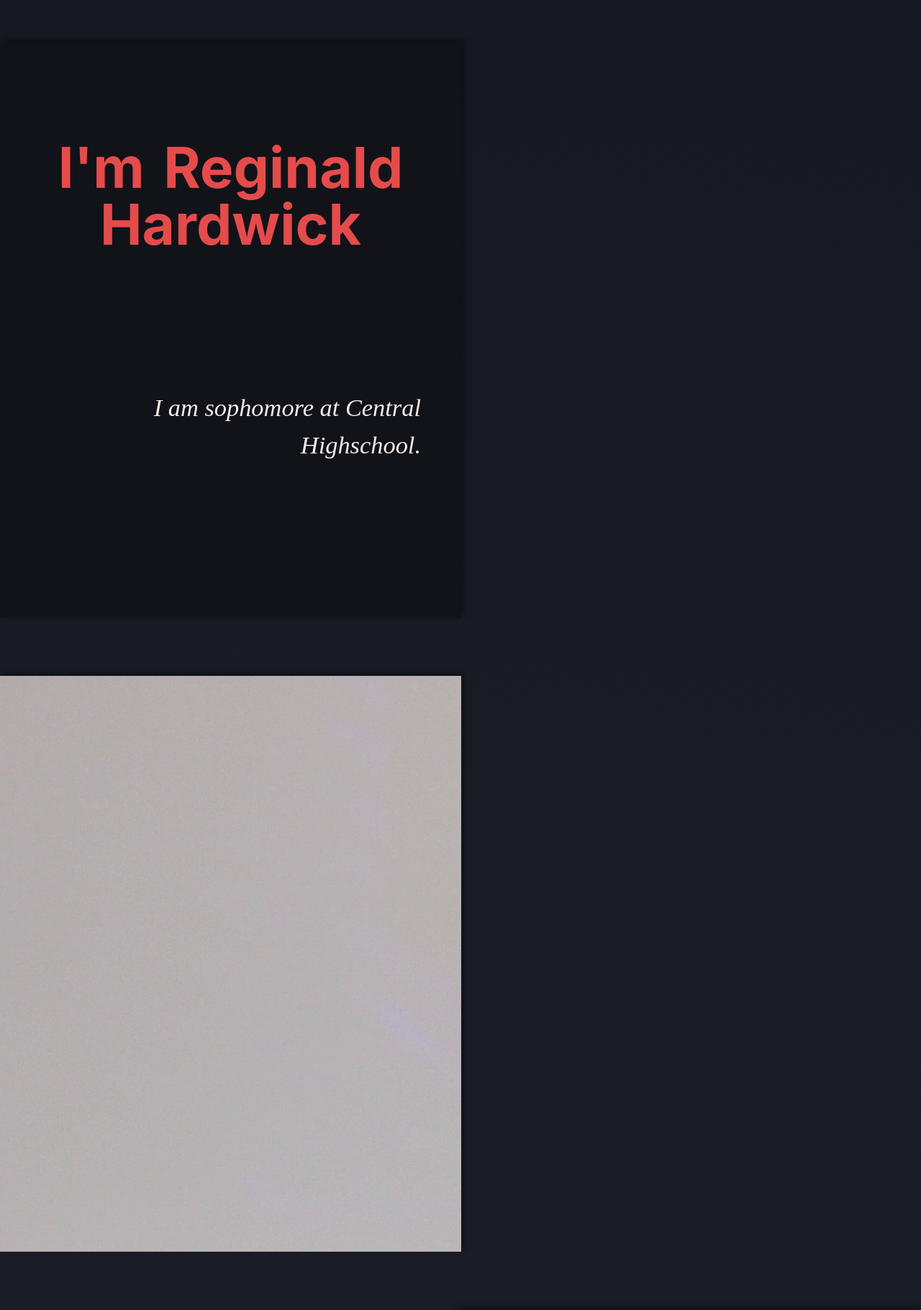
After one commit to BashirHilaly/Gaiden, a Flask app: page /about in a window 1280 px wide; the page is wider, and only the part inside the window is pictured. The commit adds this page. Shown: the part 2763-4583 px from the top of that part at 72% size. Run offline with Flask 2, Linux system fonts and the light colour scheme; some libraries are stand-ins or nearby versions.

Commit message:
Started about page

```diff
--- /dev/null
+++ b/website/templates/about.html
@@ -0,0 +1,251 @@
+{% extends "base.html" %}{% block title %}About{% endblock %}
+
+
+{% block header %}
+<nav class="navbar navbar-expand-lg navbar-dark" style="font-family: Georgia; font-size: 50px; background-color: #E54B4B;">
+    <a class="navbar-brand" href="#">
+        <img src="/docs/4.0/assets/brand/bootstrap-solid.svg" width="30" height="30" alt="">
+      </a>
+    <button class="navbar-toggler" type="button" data-toggle="collapse" data-target="#navbarNavAltMarkup" aria-controls="navbarNavAltMarkup" aria-expanded="false" aria-label="Toggle navigation">
+      <span class="navbar-toggler-icon"></span>
+    </button>
+    <div class="collapse navbar-collapse" id="navbarNavAltMarkup">
+      <div class="navbar-nav">
+        <li class="nav-item">
+            <a class="nav-link active" href="/about">About<span class="sr-only">(current)</span></a>
+        </li>
+        <li class="nav-item">
+            <a class="nav-link" href="/concepts">Concepts</a>
+        </li>
+        <li class="nav-item">
+          <a class="nav-link" href="/timeline">History</a>
+        </li>
+        <li class="nav-item">
+            <a class="nav-link" href="/intro">Intro</a>
+        </li>
+        <li class="nav-item">
+            <a class="nav-link" href="/forums">Forums</a>
+        </li>
+        <li class="nav-item">
+            <a class="nav-link" href="/figures">Figures</a>
+        </li>
+        {% if user.is_authenticated %}
+        <li class="nav-item">
+          <a class="nav-link" href="/logout">Logout</a>
+        </li>
+        {% else %}
+        <li class="nav-item">
+          <a class="nav-link" href="/login">Login</a>
+        </li>
+        <li class="nav-item">
+          <a class="nav-link" href="/sign-up">Sign Up</a>
+        </li>
+        {% endif %}
+      </div>
+    </div>
+</nav>
+{% endblock %}
+
+
+
+{% block content %}
+
+
+<style>
+
+    figure {
+		background: rgba(17,19,25,1) 100%;
+		width: calc( 50% + 1px);
+		height: 100vh;
+		margin: 0 auto 10vh 0;
+		position: sticky;
+		top: 0;
+		overflow: hidden;
+		box-shadow: 4px -4px 8px rgba(0,0,0,.4);
+			}
+
+	figure:nth-of-type(2n)::after {
+		right: 45%;
+		left: 5vmin;
+	}
+	section {
+		background: rgba(17,19,25,1) 100%;;
+		width: calc(50% + 1px);
+		height: 100vh;
+		margin: 0 0 10vh auto;
+		position: sticky;
+		top: 0;
+		overflow: hidden;
+		padding: 5vmin;
+		box-shadow: -4px -4px 8px rgba(0,0,0,.4);
+		}
+	figure:nth-of-type(1),
+	section:nth-of-type(1) {
+		margin: 0 0 10vh 0;
+		width: 50%;
+			}
+	figure:nth-of-type(2n) {
+		margin: 0 0 10vh auto;
+		box-shadow: -4px -4px 8px rgba(0,0,0,.4);
+			}
+	section:nth-of-type(2n) {
+		margin: 0 auto 10vh 0;
+		box-shadow: 4px -4px 8px rgba(0,0,0,.4);
+		}
+	figure:last-of-type,
+	section:last-of-type {
+		margin-bottom: 0;
+	}
+	section::before {
+		background: inherit;
+		z-index: 1;
+		content: '';
+		position: absolute;
+		top: 50%;
+		left:0;
+		width: 7vmin;
+		height: 7vmin;
+		transform: translate(calc(-50% + 1px), -50%) rotate(-45deg);
+		clip-path: polygon(-15% -15%, 110% 0%, 0% 110%);
+		box-shadow: -4px -2px 8px rgba(0,0,0,.4);
+		border-radius: 1.5vmin 0 0 0;
+	}
+	section:nth-of-type(2n)::before {
+		left:auto;
+		right: 0;
+		transform: translate(calc(50% - 1px), -50%) rotate(-45deg) scale(-1);
+	}
+
+	section:nth-of-type(2n):after {
+		right: 5vmin;
+		left: 45%;
+	}
+	figure img {
+		min-width: 100%;
+		min-height: 100%;
+		object-fit: cover;
+		object-position: center;
+	}
+	section > div {
+		display: flex;
+		flex-direction: column;
+		align-items: center;
+		height: 100%;
+		padding: 1rem;
+	}
+	h1{
+        color: #E54B4B;
+        margin: 15% 0 auto;
+		font-size: calc(5vmin + 3vmax);
+		text-align: center;
+		font-weight: 700;
+		line-height: 1;
+		word-spacing: .5rem;
+    }
+	h2 {
+		margin: 15% 0 auto;
+        color: #E54B4B;
+		font-size: calc(5vmin + 3vmax);
+		text-align: center;
+		font-weight: 700;
+		line-height: 1;
+		word-spacing: .5rem;
+	}
+	p {
+		text-align: right;
+        color: #F7EBE8;
+		width: 100%;
+		font-family: "Cormorant", serif;
+		font-weight: 400;
+		font-style: italic;
+		font-size: calc(1.5vmin + 1.75vmax);
+		margin-bottom: 30%;
+	}
+	.link {
+		color: transparent;
+		-webkit-text-stroke: 2px #212121;
+		text-decoration: none;
+        font-weight: 900;
+        letter-spacing: 2px;
+	}
+	link:hover, a:focus {
+		-webkit-text-stroke: 1px #999;
+	}
+</style>
+
+
+<article>
+	<figure>
+		<img src='https://images.unsplash.com/photo-1505664194779-8beaceb93744?ixid=MXwxMjA3fDB8MHxwaG90by1wYWdlfHx8fGVufDB8fHw%3D&ixlib=rb-1.2.1&auto=format&fit=crop&w=1350&q=80' alt />
+	</figure>
+	<section>
+			<div>
+				<h1>About Us</h1>
+				<p>Who are we? Why Philosophy? What are we trying to achive?</p>
+			</div>
+	</section>
+
+	<figure>
+		<img src='https://images.unsplash.com/photo-1479142506502-19b3a3b7ff33?ixlib=rb-1.2.1&ixid=MXwxMjA3fDB8MHxwaG90by1wYWdlfHx8fGVufDB8fHw%3D&auto=format&fit=crop&w=1350&q=80' alt />
+	</figure>
+	<section>
+		<div>
+			<h2>I'm Reginald Hardwick</h2>
+			<p>I am sophomore at Central Highschool.</p>
+		</div>
+	</section>
+
+	<figure>
+		<img src='Photos/IMG_2690.JPG'/>
+	</figure>
+	<section>
+		<div>
+			<h2>I'm Bashir Hilaly</h2>
+			<p>#impoCSSible inside EsCSS. A Spanish #CSS blog where the borders & limits of #CSS disappear.</p>
+		</div>
+	</section>
+
+	<figure>
+		<img src='https://images.unsplash.com/photo-1505663912202-ac22d4cb3707?ixlib=rb-1.2.1&ixid=MXwxMjA3fDB8MHxwaG90by1wYWdlfHx8fGVufDB8fHw%3D&auto=format&fit=crop&w=1350&q=80' alt />
+	</figure>
+	<section>
+		<div>
+			<h2>#impoCSSible is nothing</h2>
+			<p>You don´t need Javascript or #CSS processors either for almost 100% of what you want to do.</p>
+		</div>
+	</section>
+
+	<figure>
+		<img src='https://unsplash.it/450/800?image=870' alt />
+	</figure>
+	<section>
+		<div>
+			<h2>Idea from E.Bouças´s <a href='https://codepen.io/eduardoboucas/full/qdaOWv/'>pen</a></h2>
+			<p>Without jQuery or Javascript, nor fixed position (bye IOs problems)</p>
+		</div>
+	</section>
+
+	<figure>
+		<img src='https://unsplash.it/450/800?image=743' alt />
+	</figure>
+	<section>
+		<div>
+			<h2>Images from unsplash.it</h2>
+			<p>Because it´s the best for demos. Thanks, guys!</p>
+		</div>
+	</section>
+
+	<figure>
+		<img src='https://unsplash.it/450/800?image=452' alt />
+	</figure>
+	<section>
+		<div>
+			<h2>show the PEN.<br/>
+				<a href='https://escss.blogspot.com/2017/08/scroll-half-by-half-pure-css.html'>link the POST</a></h2>
+			<p>Por una web con mucho estilo, para argonautas con buen gusto.</p>
+		</div>
+	</section>
+
+</article>
+
+{% endblock %}
--- a/website/templates/explore.html
+++ b/website/templates/explore.html
@@ -26,7 +26,7 @@
             <a class="nav-link" href="/forums">Forums</a>
         </li>
         <li class="nav-item">
-            <a class="nav-link" href="/">About</a>
+            <a class="nav-link" href="/about">About</a>
         </li>
         {% if user.is_authenticated %}
         <li class="nav-item">
--- a/website/templates/figure.html
+++ b/website/templates/figure.html
@@ -26,7 +26,7 @@
             <a class="nav-link" href="/forums">Forums</a>
         </li>
         <li class="nav-item">
-            <a class="nav-link" href="/">About</a>
+            <a class="nav-link" href="/about">About</a>
         </li>
         {% if user.is_authenticated %}
         <li class="nav-item">
--- a/website/templates/figures.html
+++ b/website/templates/figures.html
@@ -26,7 +26,7 @@
             <a class="nav-link" href="/forums">Forums</a>
         </li>
         <li class="nav-item">
-            <a class="nav-link" href="/">About</a>
+            <a class="nav-link" href="/about">About</a>
         </li>
         {% if user.is_authenticated %}
         <li class="nav-item">
--- a/website/templates/forums.html
+++ b/website/templates/forums.html
@@ -26,7 +26,7 @@
             <a class="nav-link" href="/figures">Figures</a>
         </li>
         <li class="nav-item">
-            <a class="nav-link" href="/">About</a>
+            <a class="nav-link" href="/about">About</a>
         </li>
         {% if user.is_authenticated %}
         <li class="nav-item">
--- a/website/templates/intro.html
+++ b/website/templates/intro.html
@@ -26,7 +26,7 @@
             <a class="nav-link" href="/forums">Forums</a>
         </li>
         <li class="nav-item">
-            <a class="nav-link" href="/">About</a>
+            <a class="nav-link" href="/about">About</a>
         </li>
         {% if user.is_authenticated %}
         <li class="nav-item">
--- a/website/templates/login.html
+++ b/website/templates/login.html
@@ -20,7 +20,7 @@
             <a class="nav-link" href="/explore">Explore</a>
         </li>
         <li class="nav-item">
-            <a class="nav-link" href="/">About</a>
+            <a class="nav-link" href="/about">About</a>
         </li>
         <li class="nav-item">
           <a class="nav-link" href="/sign-up">Sign Up</a>
--- a/website/templates/timeline.html
+++ b/website/templates/timeline.html
@@ -26,7 +26,7 @@
             <a class="nav-link" href="/forums">Forums</a>
         </li>
         <li class="nav-item">
-            <a class="nav-link" href="/">About</a>
+            <a class="nav-link" href="/about">About</a>
         </li>
         {% if user.is_authenticated %}
         <li class="nav-item">
--- a/website/views.py
+++ b/website/views.py
@@ -42,6 +42,10 @@ def home():
     author = random_line('website/quote_library/authors.csv', quote_index)
 
     return render_template("home.html",  user=current_user, quote=quote, quote_author=author)
+
+@views.route('/about')
+def about():
+    return render_template("about.html",  user=current_user)
 
 @views.route('/intro')
 def intro():
```
Also changed, not shown: website/wikiscrape.py (deleted, +0 -50 lines), website/templates/Photos/IMG_2690.JPG (added).
